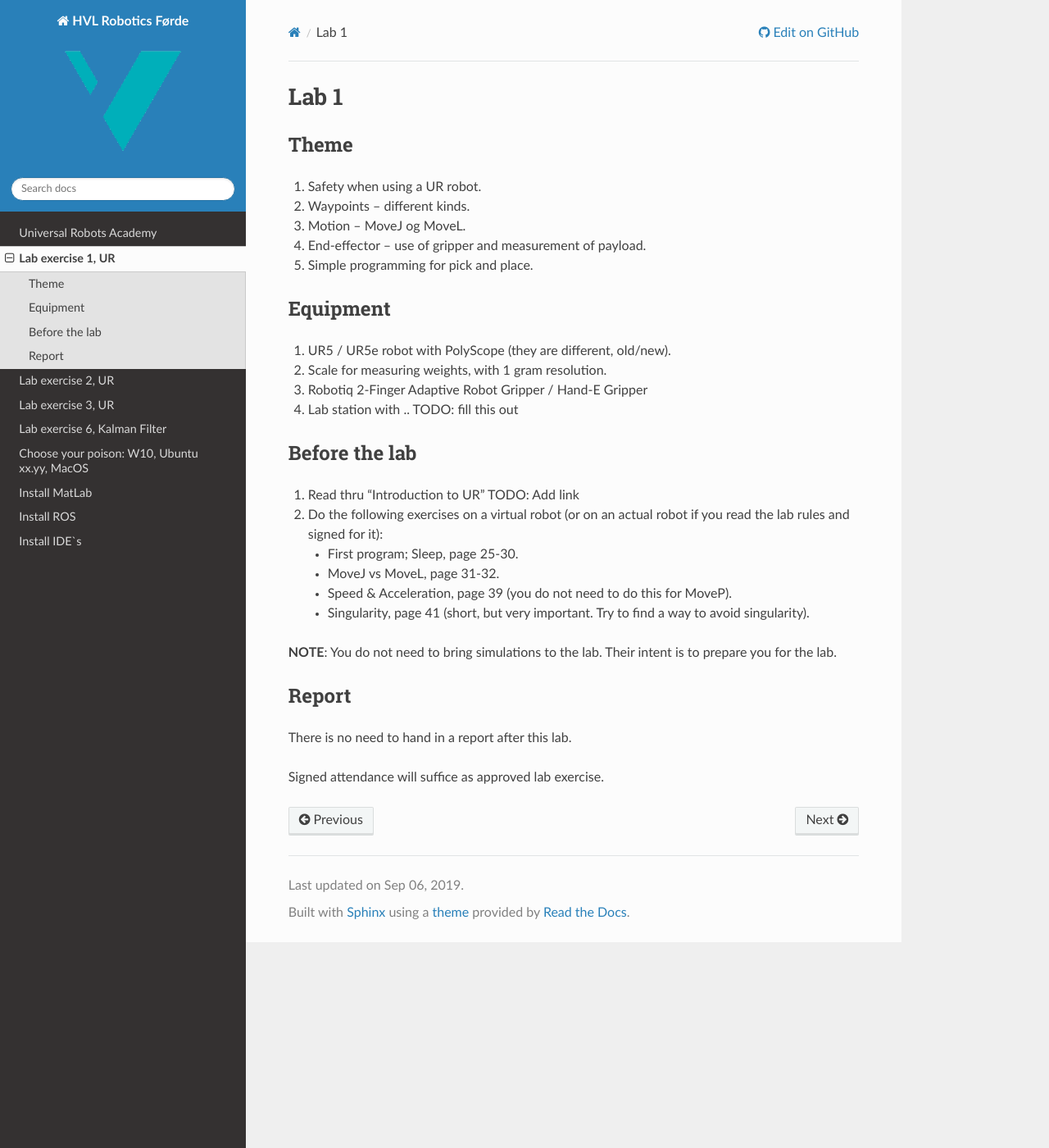
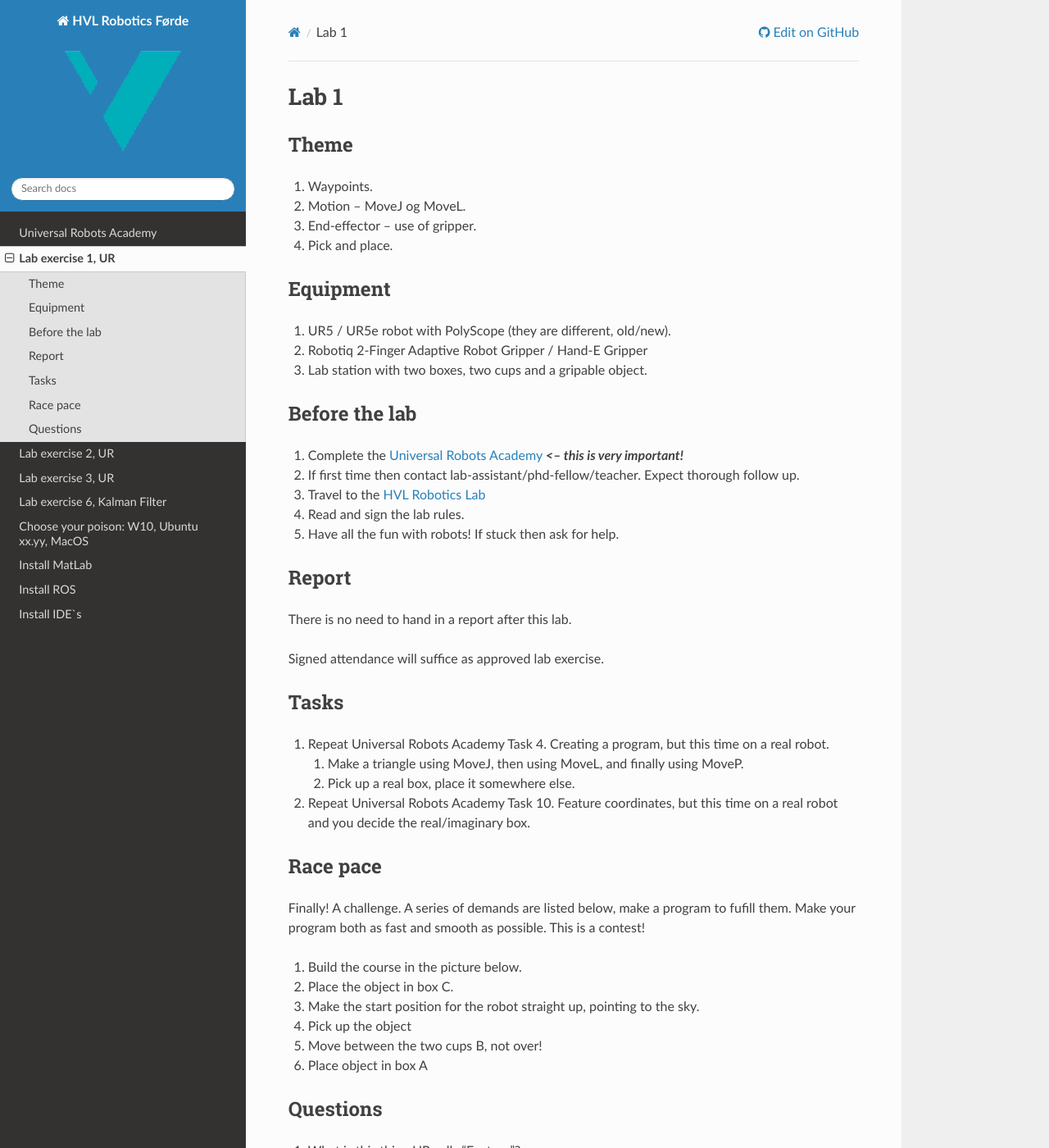
Before and after one commit to frdedynamics/robotics-lab-documentation, a Sphinx documentation site: the page built from source/texts/lab1.md, in a window 1280 px wide and 1400 px high. Shown: the whole window at 82% size. Built offline with Sphinx 7.4.7 and the Read the Docs theme 2.0.0, drawn with Linux system fonts in a browser that asks for light colours; the version number could not be read and is left out; some of the changed text lies outside the part shown.

Commit message:
lab 1 update

```diff
--- a/source/texts/lab1.md
+++ b/source/texts/lab1.md
@@ -1,29 +1,48 @@
 # Lab 1
 
 ## Theme
-1. Safety when using a UR robot.
-1. Waypoints – different kinds.
+1. Waypoints.
 1. Motion – MoveJ og MoveL.
-1. End-effector – use of gripper and measurement of payload.
-1. Simple programming for pick and place.
+1. End-effector – use of gripper.
+1. Pick and place.
 
 ## Equipment
 1. UR5 / UR5e robot with PolyScope (they are different, old/new).
-1. Scale for measuring weights, with 1 gram resolution.
 1. Robotiq 2-Finger Adaptive Robot Gripper / Hand-E Gripper
-1. Lab station with .. TODO: fill this out
+1. Lab station with two boxes, two cups and a gripable object.
 
 ## Before the lab
-1. Read thru "Introduction to UR" TODO: Add link
-1. Do the following exercises on a virtual robot (or on an actual robot if you read the lab rules and signed for it):
-    * First program; Sleep, page 25-30.
-    * MoveJ vs MoveL, page 31-32.
-    * Speed & Acceleration, page 39 (you do not need to do this for MoveP).
-    * Singularity, page 41 (short, but very important. Try to find a way to avoid singularity).
-
-**NOTE**: You do not need to bring simulations to the lab. Their intent is to prepare you for the lab.
+1. Complete the [Universal Robots Academy](./UR_exercises.md) ***<-- this is very important!***
+1. If first time then contact lab-assistant/phd-fellow/teacher. Expect thorough follow up.
+1. Travel to the [HVL Robotics Lab](https://www.google.com/maps/place/HVL+Robotics+Lab/@61.4590375,5.8326453,17z/data=!3m1!4b1!4m5!3m4!1s0x4616333d5f3d88b5:0x2025abbba16257dd!8m2!3d61.459035!4d5.8348393)
+1. Read and sign the lab rules.
+1. Have all the fun with robots! If stuck then ask for help.
 
 ## Report
 There is no need to hand in a report after this lab.
 
 Signed attendance will suffice as approved lab exercise.
+
+## Tasks
+1. Repeat Universal Robots Academy Task 4. Creating a program, but this time on a real robot.
+    1. Make a triangle using MoveJ, then using MoveL, and finally using MoveP.
+    1. Pick up a real box, place it somewhere else.
+1. Repeat Universal Robots Academy Task 10. Feature coordinates, but this time on a real robot and you decide the real/imaginary box.
+
+## Race pace
+Finally! A challenge. A series of demands are listed below, make a program to fufill them. Make your program both as fast and smooth as possible. This is a contest!
+
+1. Build the course in the picture below.
+1. Place the object in box C.
+1. Make the start position for the robot straight up, pointing to the sky.
+1. Pick up the object
+1. Move between the two cups B, not over!
+1. Place object in box A
+
+## Questions
+1. What is this thing UR calls "Feature"?
+    1. Which ones did you use?
+    1. Where were their respectice origo?
+    1. What is their use?
+1. What is MoveJ, MoveL and MoveP? Describe the difference, and when to use what.
+1. What was your fastest race time?
```
